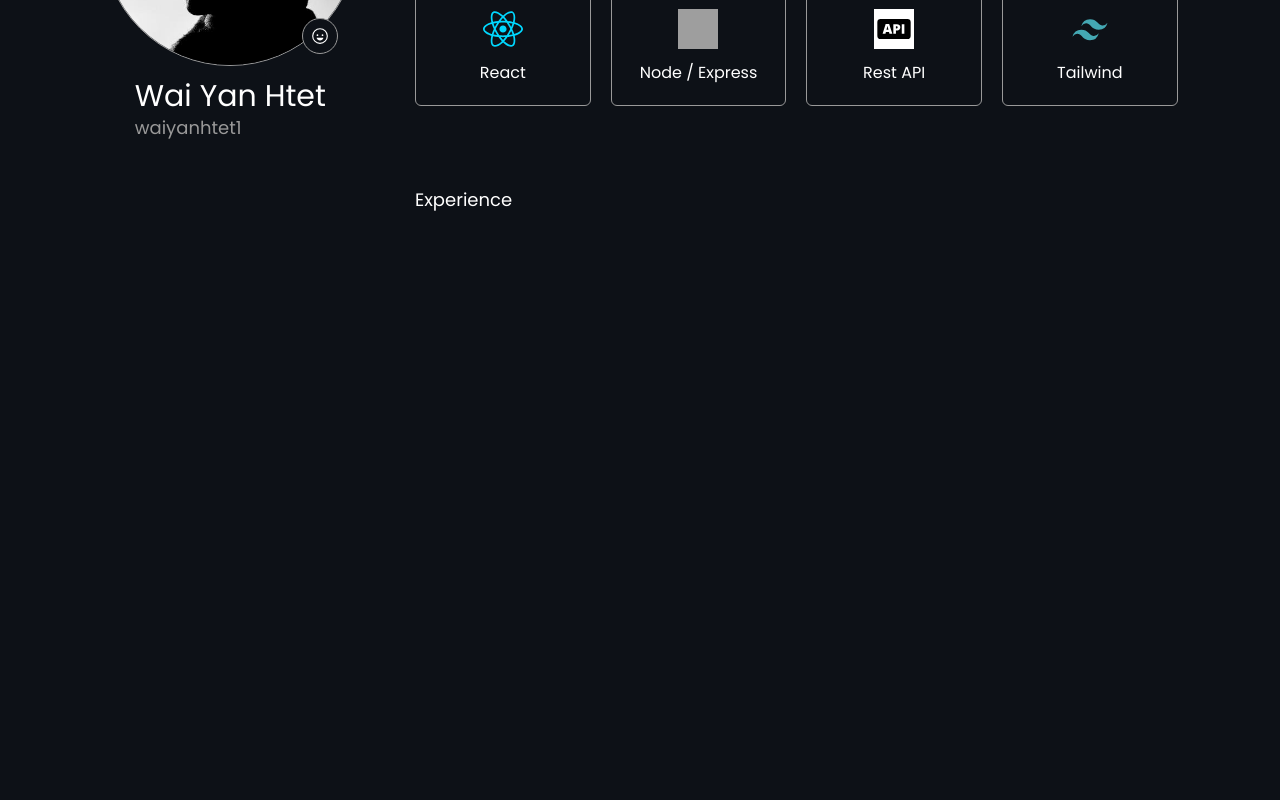
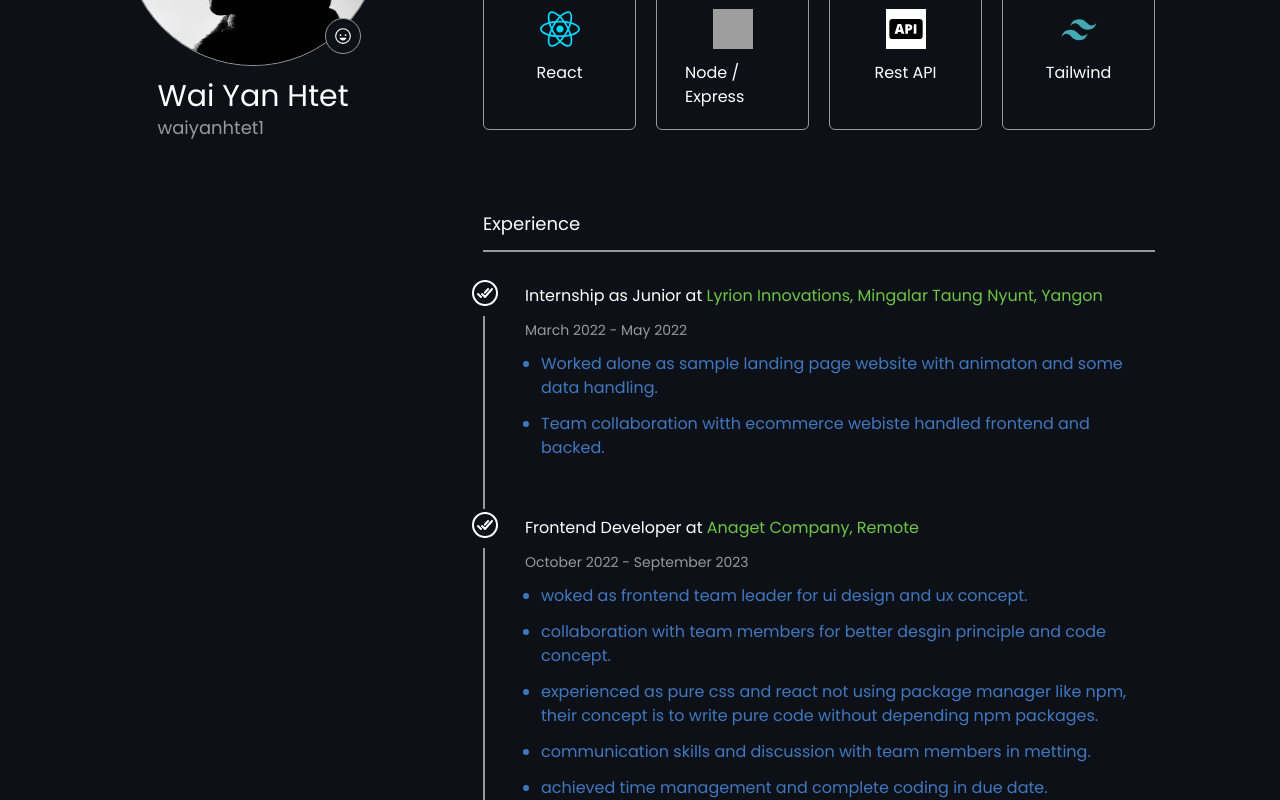
Before and after one commit to waiyanhtet1/my-porofolio, a React (Vite) app: page / in a window 1280 px wide. Shown: the part 1075-1875 px from the top of the page. Before the commit the page ends 1301 px from the top, so only its background shows below. Built offline with nearby package versions, Linux system fonts and the light colour scheme; grey boxes are pictures that could not be loaded.

Commit message:
style: experience component ' :

```diff
--- a/src/components/Experience.jsx
+++ b/src/components/Experience.jsx
@@ -4,6 +4,74 @@ const Experience = () => {
   return (
     <div>
       <h5 className="title">Experience</h5>
+
+      <div className="border-b-2 w-full border-whitesmoke"></div>
+
+      <ul className="mt-8">
+        <li className="border-l-2 border-whitesmoke relative">
+          <p className="flex items-center gap-3">
+            <span className="absolute -left-4 bg-primary">
+              <ion-icon
+                name="checkmark-done-circle-outline"
+                size="large"
+              ></ion-icon>
+            </span>
+            <h3 className="ml-10">
+              Internship as Junior at{" "}
+              <span className="text-tertiary">
+                Lyrion Innovations, Mingalar Taung Nyunt, Yangon
+              </span>
+            </h3>
+          </p>
+          <h5 className="ml-10 mt-3 text-sm text-whitesmoke">
+            March 2022 - May 2022
+          </h5>
+          <ul className="text-secondary ml-14 mt-3 list-disc flex flex-col gap-3">
+            <li>
+              Worked alone as sample landing page website with animaton and some
+              data handling.
+            </li>
+            <li>
+              Team collaboration witth ecommerce webiste handled frontend and
+              backed.
+            </li>
+          </ul>
+        </li>
+
+        <li className="border-l-2 border-whitesmoke pt-14 relative">
+          <p className="flex items-center gap-3">
+            <span className="absolute -left-4 bg-primary">
+              <ion-icon
+                name="checkmark-done-circle-outline"
+                size="large"
+              ></ion-icon>
+            </span>
+            <h3 className="ml-10">
+              Frontend Developer at{" "}
+              <span className="text-tertiary">Anaget Company, Remote</span>
+            </h3>
+          </p>
+          <h5 className="ml-10 mt-3 text-sm text-whitesmoke">
+            October 2022 - September 2023
+          </h5>
+          <ul className="text-secondary ml-14 mt-3 list-disc flex flex-col gap-3">
+            <li>woked as frontend team leader for ui design and ux concept.</li>
+            <li>
+              collaboration with team members for better desgin principle and
+              code concept.
+            </li>
+            <li>
+              experienced as pure css and react not using package manager like
+              npm, their concept is to write pure code without depending npm
+              packages.
+            </li>
+            <li>
+              communication skills and discussion with team members in metting.
+            </li>
+            <li>achieved time management and complete coding in due date.</li>
+          </ul>
+        </li>
+      </ul>
     </div>
   );
 };
--- a/src/components/Skill.jsx
+++ b/src/components/Skill.jsx
@@ -3,7 +3,7 @@ import Experience from "./Experience";
 
 const Skill = () => {
   return (
-    <div className="flex flex-col gap-20">
+    <div className="flex flex-col gap-20 lg:w-3/5">
       <div className="text-white">
         <h5 className="title">Skills</h5>
 
```
